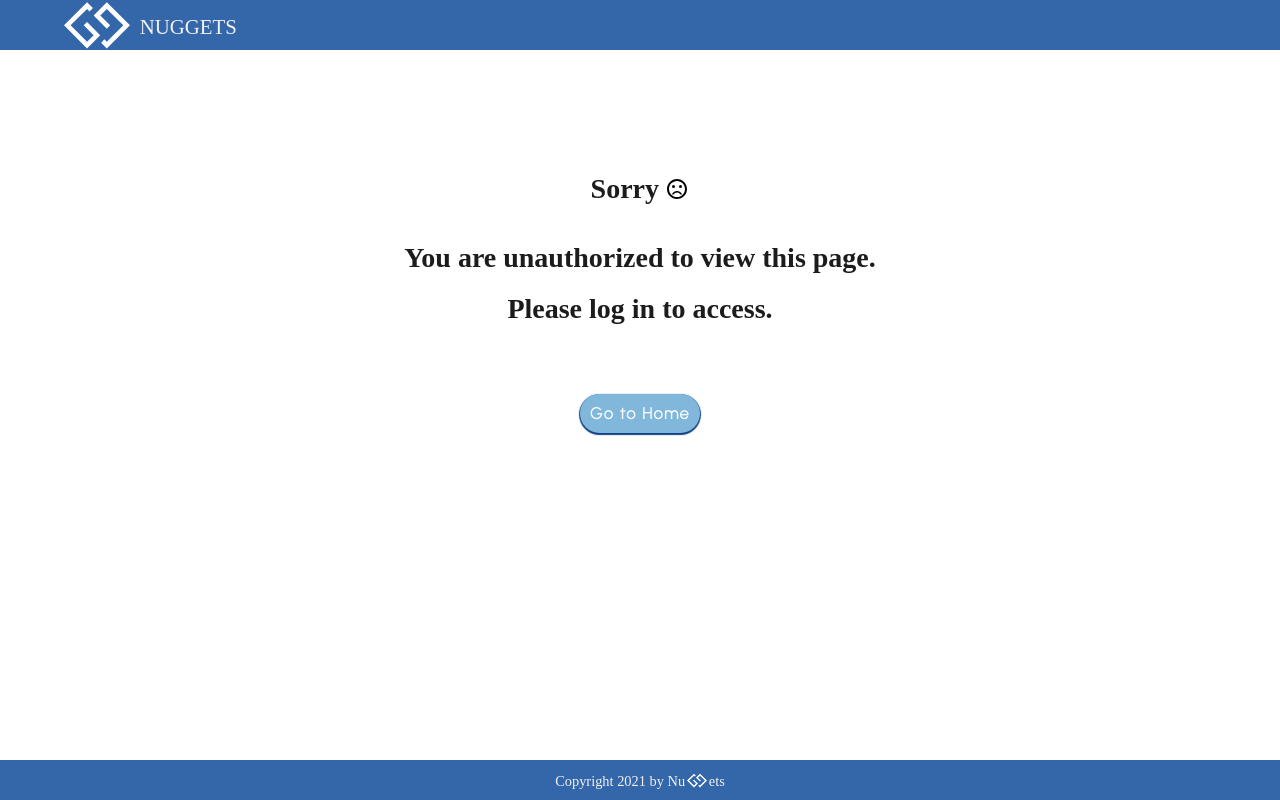
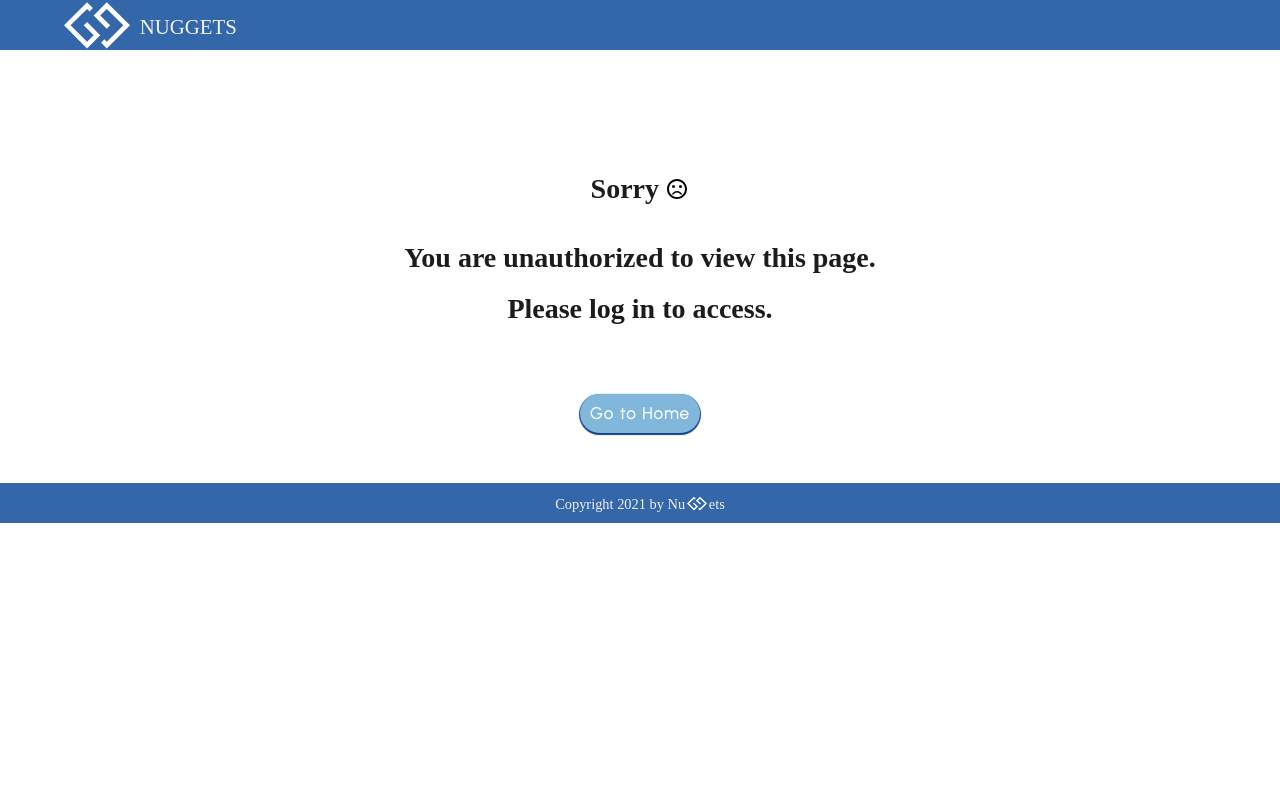
Before and after one commit to bliongosari/nuggets-personal-crm, a React (Create React App) app in the folder client/: page /error in a window 1280 px wide. Built offline with nearby package versions, Linux system fonts and the light colour scheme; no server answers; a web font is replaced by a local one.

Commit message:
fix position

```diff
--- a/client/src/components/Footer/Footer.css
+++ b/client/src/components/Footer/Footer.css
@@ -17,12 +17,11 @@
   background-color: var(--primary-blue);
   display: flex;
   flex-direction: row;
-  position: fixed;
+  position: relative;
   left: 0;
   bottom: 0;
   text-align: center;
   justify-content: center;
-  position: absolute;
 }
 
 .footerbar h1 {
```
